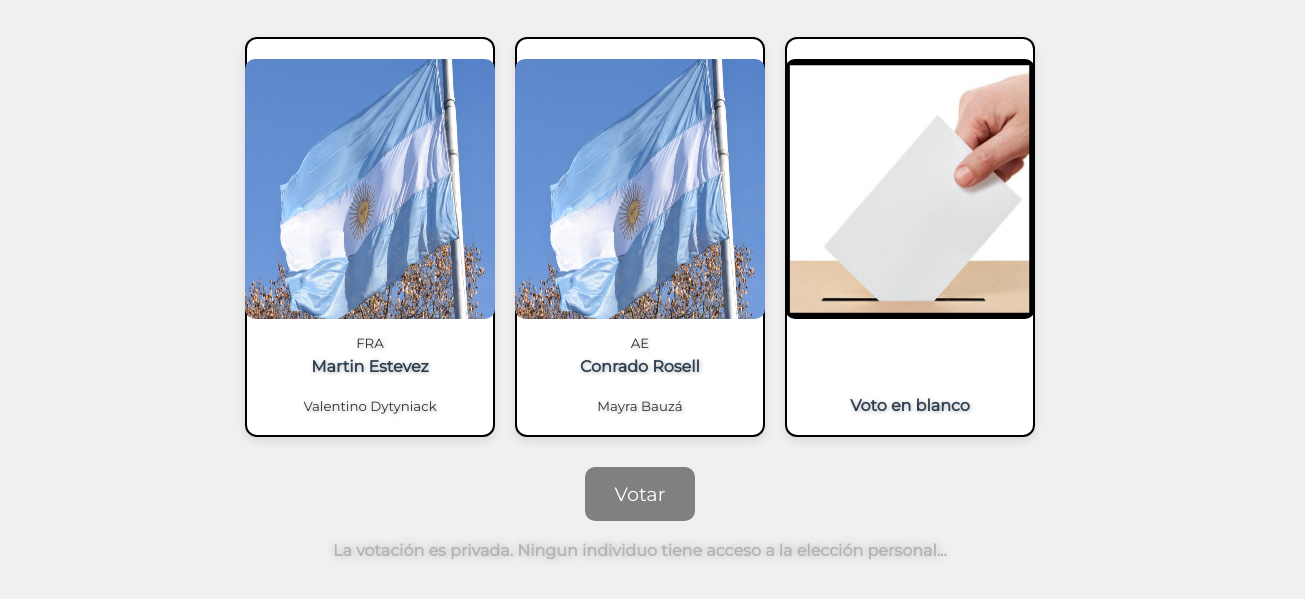
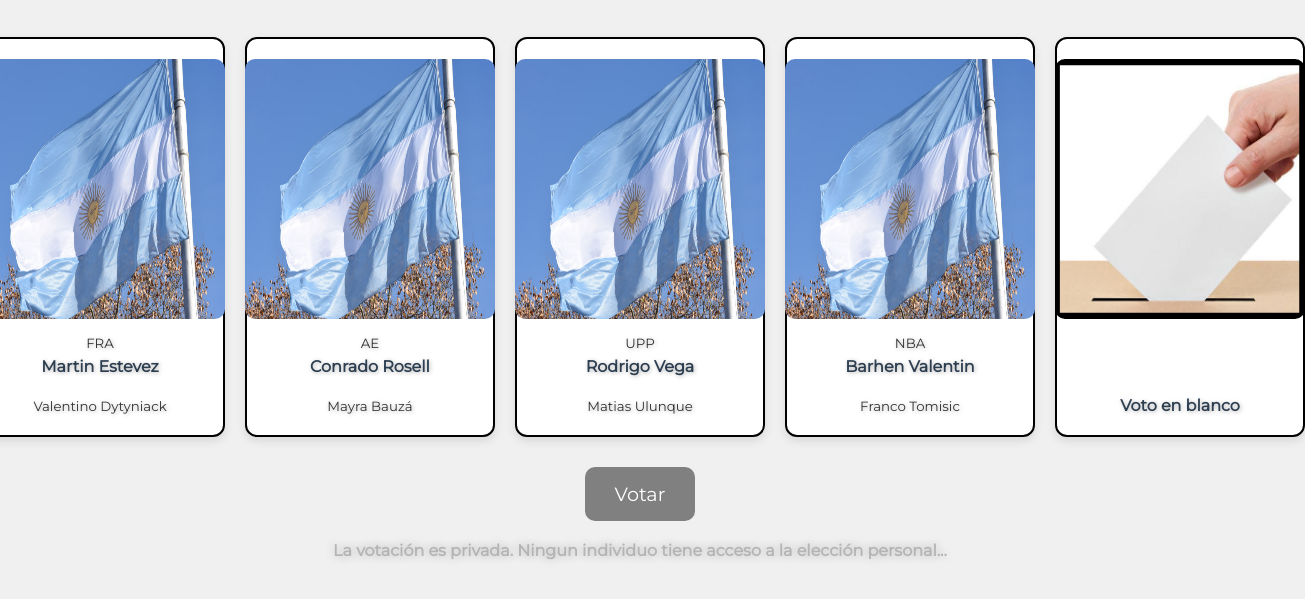
Before and after one commit to wLauti/-SV, a plain HTML site: page votacion.html in a window 1280 px wide. Shown: the part 107-706 px from the top of the page, 1305 px wide, since content can reach past the window. Drawn offline with Linux system fonts and the light colour scheme.

Commit message:
Update votacion.html

```diff
--- a/votacion.html
+++ b/votacion.html
@@ -34,6 +34,26 @@
             Mayra Bauzá
         </button>
 
+        <!-- Nuevo partido UPP -->
+        <button class="voting-button" id="UPP" onclick="selectParty('UPP')">
+            <img src="src/assets/StartBackground.png" alt="Imagen no disponible" height="260" width="250">
+            UPP
+            <br>
+            <span><strong>Rodrigo Vega</strong></span>
+            <br>
+            Matias Ulunque
+        </button>
+
+        <!-- Nuevo partido NBA -->
+        <button class="voting-button" id="NBA" onclick="selectParty('NBA')">
+            <img src="src/assets/StartBackground.png" alt="Imagen no disponible" height="260" width="250">
+            NBA
+            <br>
+            <span><strong>Barhen Valentin</strong></span>
+            <br>
+            Franco Tomisic
+        </button>
+
         <button class="voting-button" id="Blanco" onclick="selectParty('Blanco')">
             <img src="src/assets/VotoEnBlanco.png" alt="Imagen no disponible" height="260" width="250">
             <span><strong>Voto en blanco</strong></span>
```
